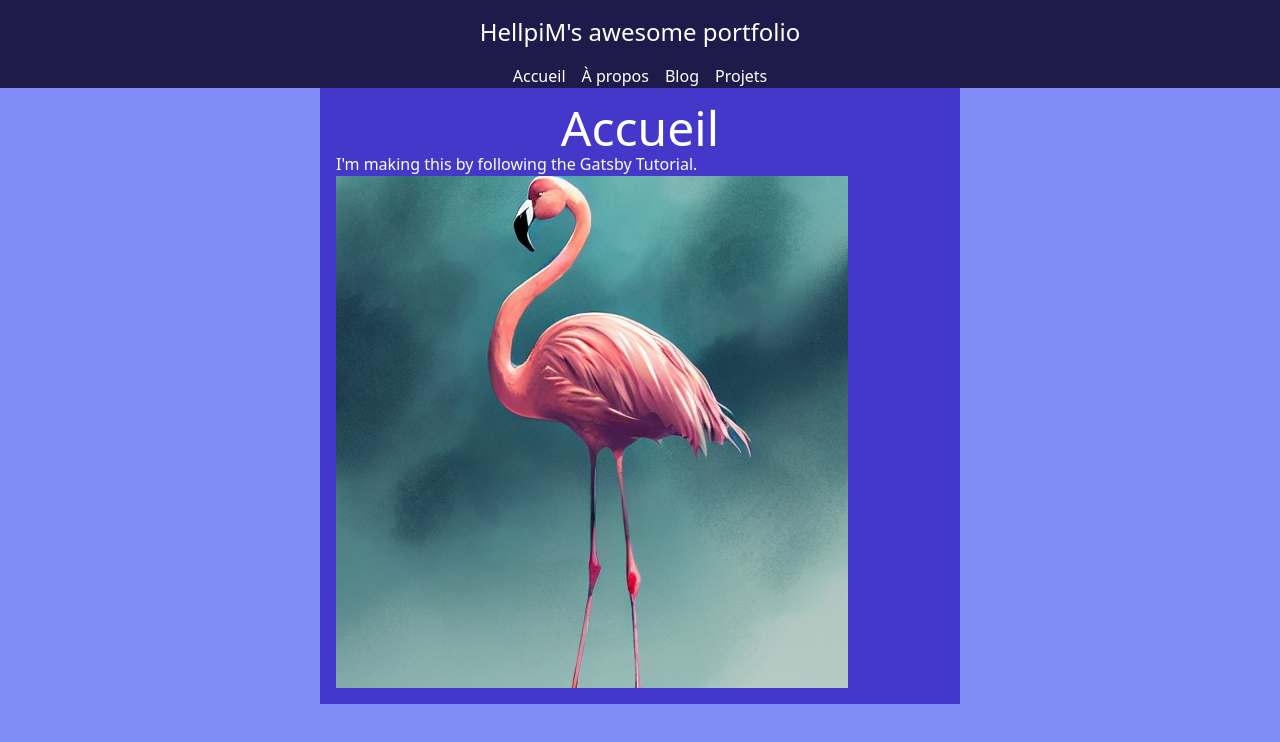
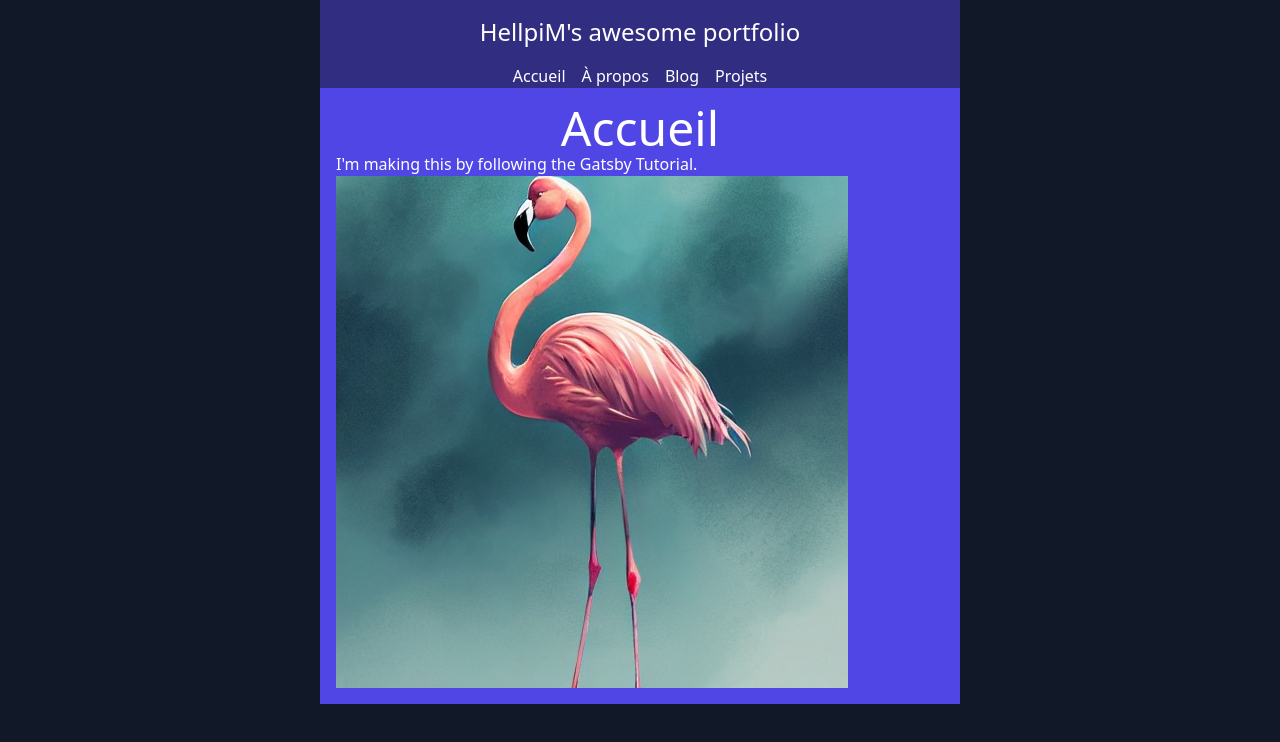
Before and after one commit to HellperKK/HellperKK.github.io, a Gatsby site: page / in a window 1280 px wide. Built offline with nearby package versions, Linux system fonts and the light colour scheme; Gatsby itself is replaced by a stand-in of ours.

Commit message:
update color

```diff
--- a/src/components/layout.tsx
+++ b/src/components/layout.tsx
@@ -19,9 +19,9 @@ const Layout = ({ pageTitle, children }: Props) => {
   `)
 
     return (
-        <div className='bg-indigo-400 text-white h-full min-h-screen' id='top'>
-            <header className='bg-indigo-950 p-4 text-center text-2xl'>{data.site.siteMetadata.title}</header>
-            <Menu className="bg-indigo-950">
+        <div className='bg-gray-900 text-white h-full min-h-screen  md:px-24 xl:px-80' id='top'>
+            <header className='bg-indigo-900 p-4 text-center text-2xl'>{data.site.siteMetadata.title}</header>
+            <Menu className="bg-indigo-900">
                 <div className='mx-2'>
                     <Link to="/">
                         Accueil
@@ -43,7 +43,7 @@ const Layout = ({ pageTitle, children }: Props) => {
                     </Link>
                 </div>
             </Menu>
-            <main className='p-4  md:mx-60 xl:mx-80 bg-indigo-700'>
+            <main className='p-4 bg-indigo-600'>
                 <h1 className='text-center'>{pageTitle}</h1>
                 {children}
             </main>
```
